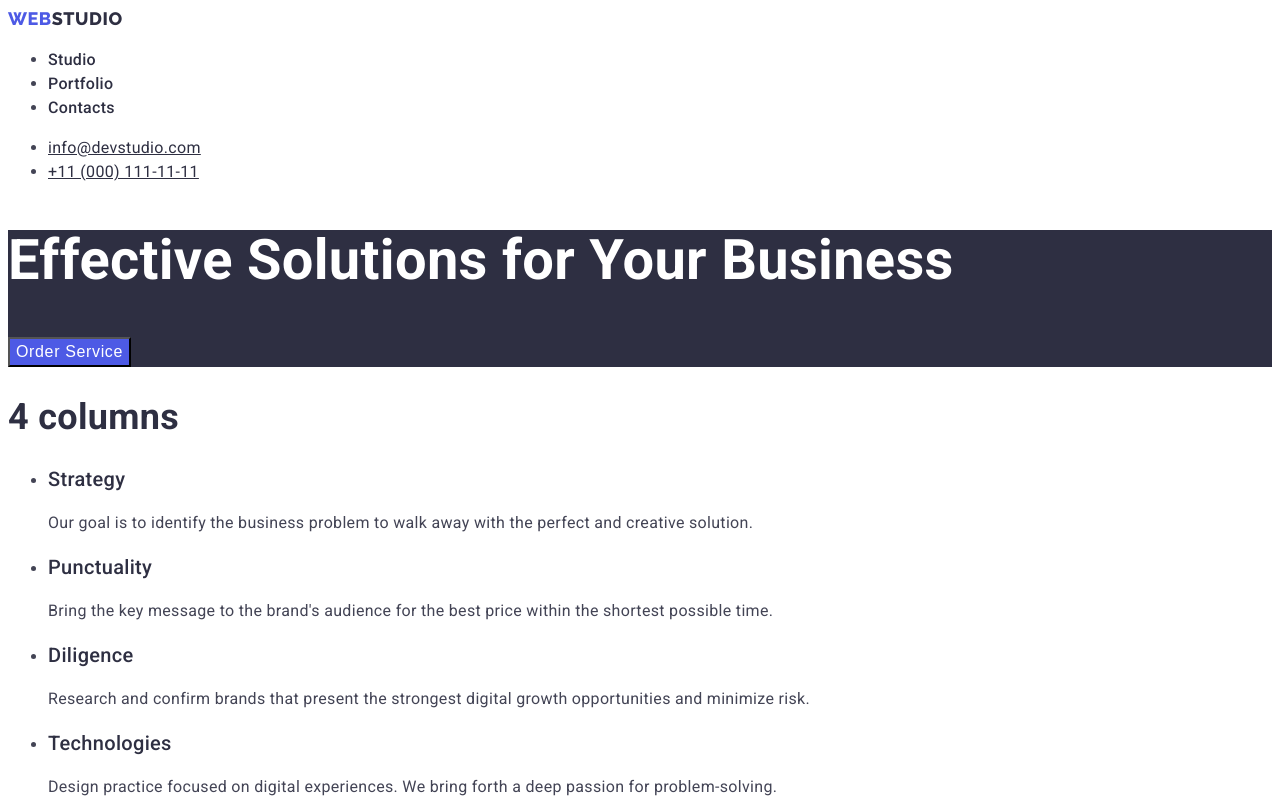
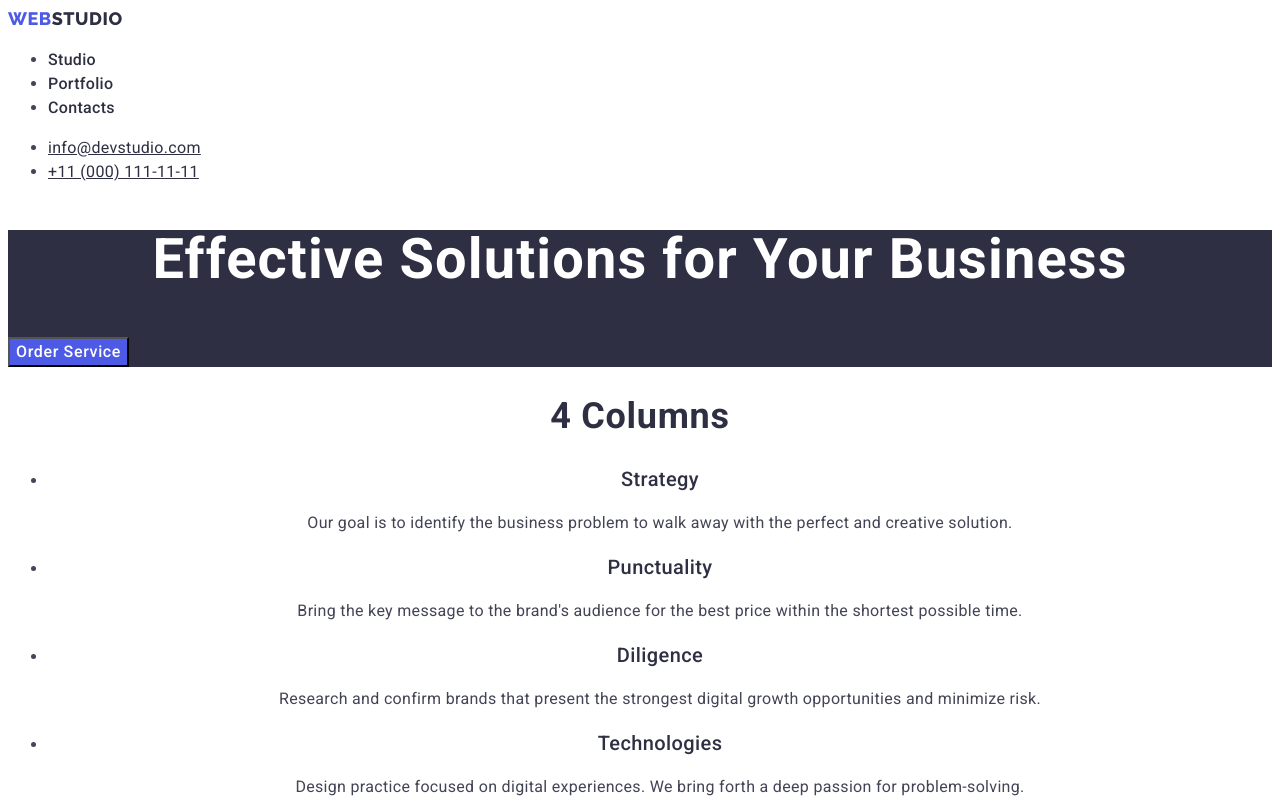
Before and after one commit to anitabaron/goit-markup-hw-02, a plain HTML site: page index.html in a window 1280 px wide. Shown: the top 802 px of the page. Drawn offline with Linux system fonts and the light colour scheme.

Commit message:
update css line height, spacing

```diff
--- a/css/styles.css
+++ b/css/styles.css
@@ -10,11 +10,12 @@ body {
 .button-click {
     background-color: #4d5ae5;
     color: #fff;
+    font-family: "Roboto", sans-serif;
     font-size: 16px;
     font-weight: 500;
     line-height: 1.5;
     letter-spacing: 0.04em;
-    cursor: url(hand.cur), pointer;
+    cursor: pointer;
 }
 
 .button-click:hover {
@@ -86,7 +87,9 @@ body {
     color: #ffffff;
     font-size: 56px;
     font-weight: 700;
-    line-height: 1.07143;
+    line-height: 1.07;
+    letter-spacing: 0.02em;
+    text-align: center;
 }
 
 .text-bright {
@@ -97,7 +100,10 @@ body {
     color: #2e2f42;
     font-size: 36px;
     font-weight: 700;
-    line-height: 1.11111;
+    line-height: 1.11;
+    letter-spacing: 0.02em;
+    text-align: center;
+    text-transform: capitalize;
 }
 
 .list-titles {
@@ -105,11 +111,15 @@ body {
     font-size: 20px;
     font-weight: 500;
     line-height: 1.2;
+    letter-spacing: 0.02em;
+    text-align: center;
 }
 
-.list-titles p {
+ul p {
     color: #434455;
     font-size: 16px;
+    letter-spacing: 0.02em;
+    text-align: center;
 }
 
 .team-background {
--- a/index.html
+++ b/index.html
@@ -20,7 +20,7 @@
                     >Web<span class="logo-dark">Studio</span></a
                 >
                 <ul>
-                    <li><a href="" class="link">Studio</a></li>
+                    <li><a href="./index.html" class="link">Studio</a></li>
                     <li>
                         <a href="" class="link">Portfolio</a>
                     </li>
@@ -45,7 +45,7 @@
             </address>
         </header>
         <main>
-            <!--Dark background-->
+            <!--Dark background - section 1-->
             <section class="blue-box">
                 <h1 class="main-header">
                     Effective Solutions for Your Business
@@ -55,7 +55,7 @@
                 </button>
             </section>
 
-            <!--List 4 columns-->
+            <!--List 4 columns - section 2-->
             <section>
                 <h2 class="header-titles">4 columns</h2>
                 <ul>
@@ -91,7 +91,7 @@
                 </ul>
             </section>
 
-            <!--Team photo-->
+            <!--Team photo - section 3-->
             <section class="team-background">
                 <h2 class="header-titles">Our Team</h2>
                 <ul>
@@ -138,7 +138,7 @@
                 </ul>
             </section>
         </main>
-        <!--Our portfolio-->
+        <!--Our portfolio - section 4-->
         <section>
             <h2 class="header-titles">Our Portfolio</h2>
             <ul>
```
